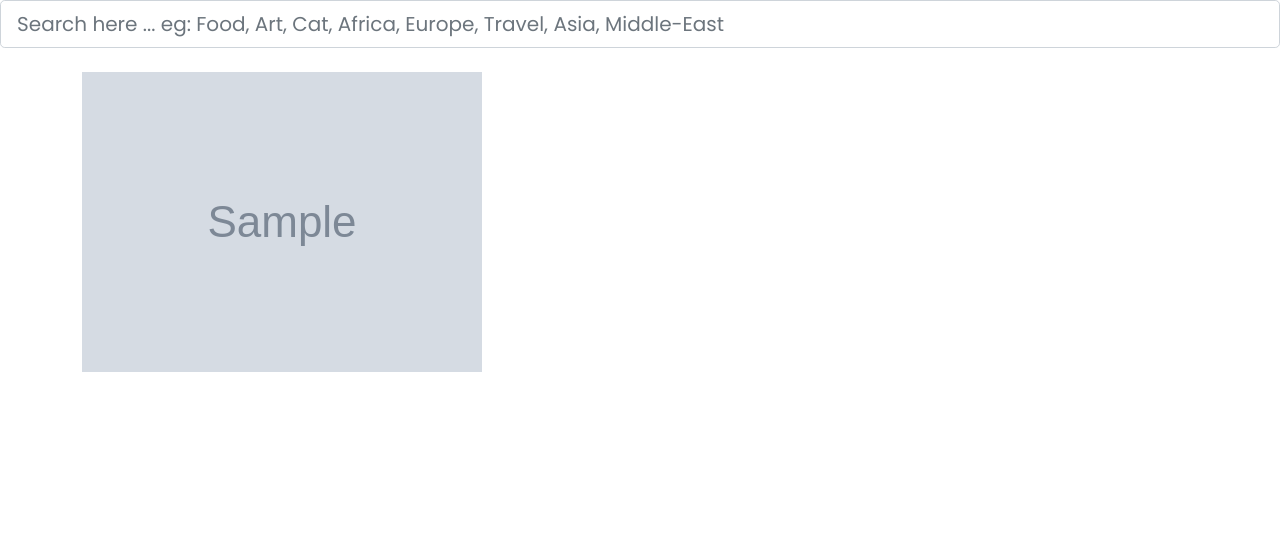
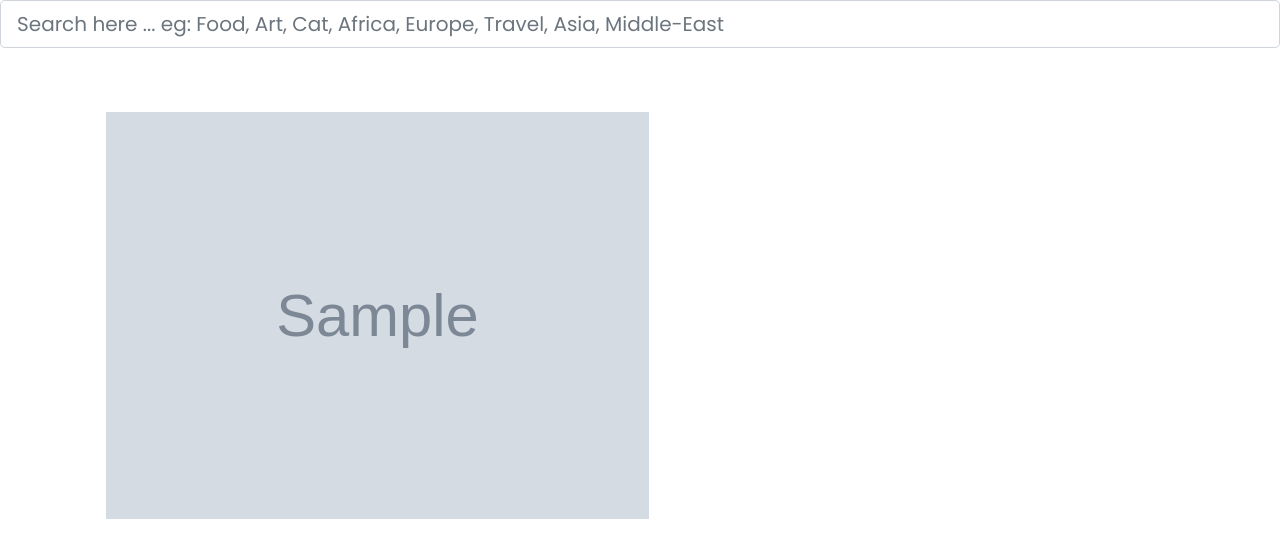
Before and after one commit to ivymmurithi/image-gallery, a Django app: page / in a window 1280 px wide. Shown: the top 558 px of the page. Run offline with Django 4.2, Linux system fonts and the light colour scheme; tables that the repository leaves empty hold one stand-in row (values such as "Sample post"); grey boxes marked "Sample" are stand-in pictures; some web fonts are replaced.

Commit message:
add grid to templates

```diff
--- a/gallery/templates/index.html
+++ b/gallery/templates/index.html
@@ -9,7 +9,7 @@
         aria-label=".form-control-lg example">
 </form>
 
-<div class="container my-4">
+<div class="container row gifs">
 
         {% if messages %}
             <ul class="messages">
@@ -20,16 +20,11 @@
         {% endif %}
 
         {% for image in images %}
-            <!--Grid row-->
-            <div class="row">
-
                 <!--Grid column-->
-                <div class="col-md-6">
-                    <img src="media/{{image.gallery_image}}" id="image-url" class="img-fluid mb-4"
+                <div class="row gif">
+                    <img src="media/{{image.gallery_image}}" id="image-url" class="img-fluid col mb-4"
                         alt="" onclick="showModal('{{image.description}}','{{image.location}}','{{image.name}}','{{image.category}}', 'media/{{image.gallery_image}}')">
                 </div>
-
-            </div>
         {% endfor %}
 </div>
 
--- a/static/styles.css
+++ b/static/styles.css
@@ -13,3 +13,16 @@
 body {
     font-family: 'Poppins', sans-serif !important;
 }
+
+.gifs {
+  display: grid;
+  grid-template-columns: auto auto auto auto;
+  width: 200%;
+  margin:0 auto;
+  margin-top: 5%;
+}
+
+.gif img {
+  max-width: 200%;
+  cursor: pointer;
+}
```
